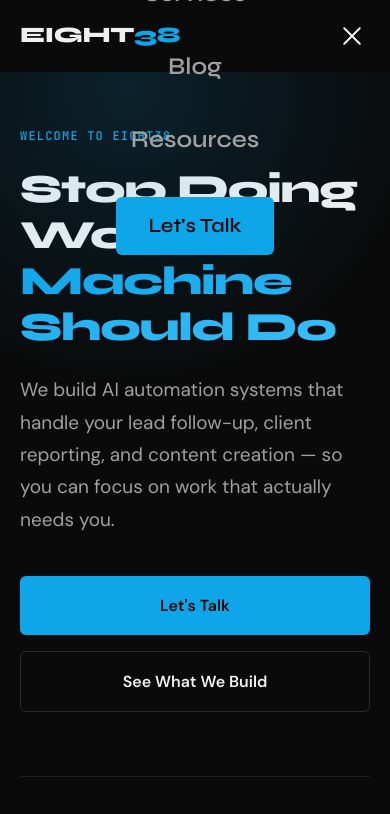
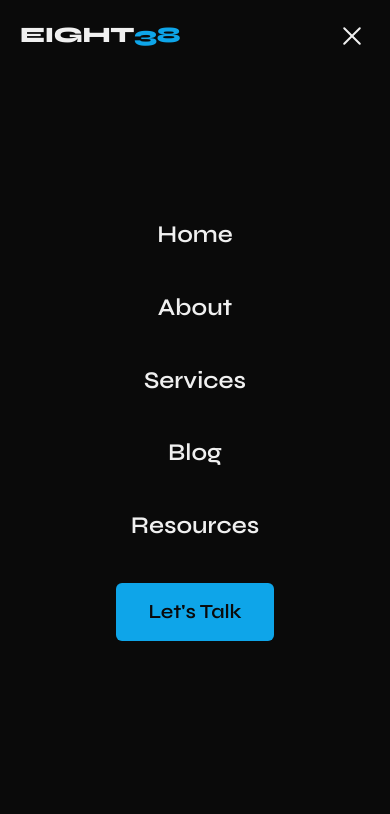
Before and after one commit to WEYERSK/Eight38-Website, a plain HTML site: page index.html in a window 390 px wide. Both pictures are taken after a click on the button "Toggle menu". Shown: the top 814 px of the page. Drawn offline with Linux system fonts and the light colour scheme.

Commit message:
Fix mobile nav overlay: use solid background and slide-in animation
- Changed from opacity/visibility to translateX slide-in
- Hardcoded #0a0a0a background (not variable) to guarantee solid coverage
- Used 100dvh for full viewport height on mobile browsers
- Fixed hamburger position to top-right with fixed px offset
- Added li width:100% and text-align:center for proper tap targets

Co-Authored-By: Claude Opus 4.6 (1M context) <noreply@anthropic.com>

```diff
--- a/css/styles.css
+++ b/css/styles.css
@@ -409,39 +409,51 @@ p:last-child {
 @media (max-width: 768px) {
   .nav-toggle {
     display: flex;
-    /* Keep toggle always visible and clickable, even when nav overlay is hidden */
     position: fixed;
     right: clamp(1.25rem, 4vw, 2rem);
-    top: 50%;
-    transform: translateY(-50%);
-    z-index: 1001;
+    top: 18px;
+    z-index: 1002;
   }
 
   .nav-list {
     position: fixed;
-    inset: 0;
-    background: var(--bg-primary);
+    top: 0;
+    left: 0;
+    width: 100%;
+    height: 100vh;
+    height: 100dvh;
+    background: #0a0a0a;
     display: flex;
     flex-direction: column;
     align-items: center;
     justify-content: center;
     gap: 0.5rem;
-    opacity: 0;
-    visibility: hidden;
     z-index: 1000;
-    transition: opacity var(--transition-base), visibility var(--transition-base);
+    transform: translateX(100%);
+    transition: transform 0.35s var(--ease-out);
+    padding: 5rem 2rem;
   }
 
   .nav.open .nav-list {
-    opacity: 1;
-    visibility: visible;
+    transform: translateX(0);
+  }
+
+  .nav-list li {
+    width: 100%;
+    text-align: center;
   }
 
   .nav-list a {
+    display: block;
     font-size: 1.5rem;
     font-family: var(--font-display);
     font-weight: 600;
     padding: 0.75rem 1.5rem;
+    color: var(--text-primary);
+  }
+
+  .nav-list a:hover {
+    color: var(--accent);
   }
 
   .nav-cta {
```
